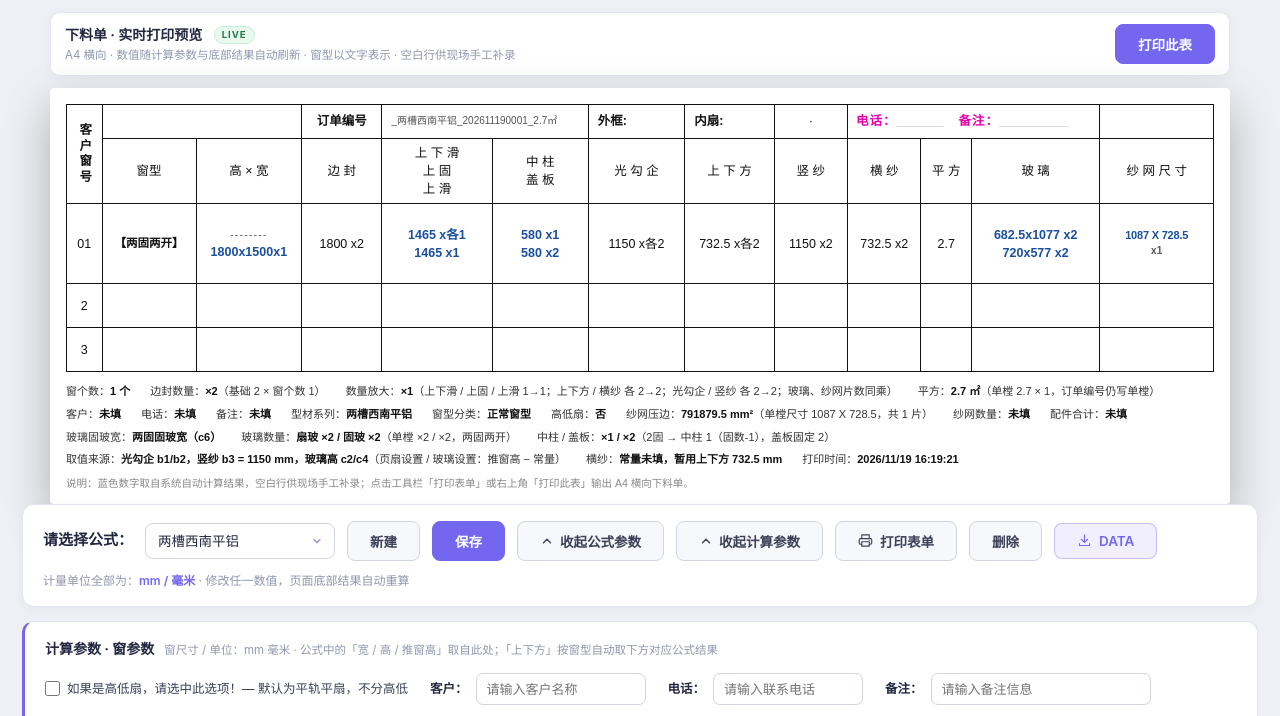
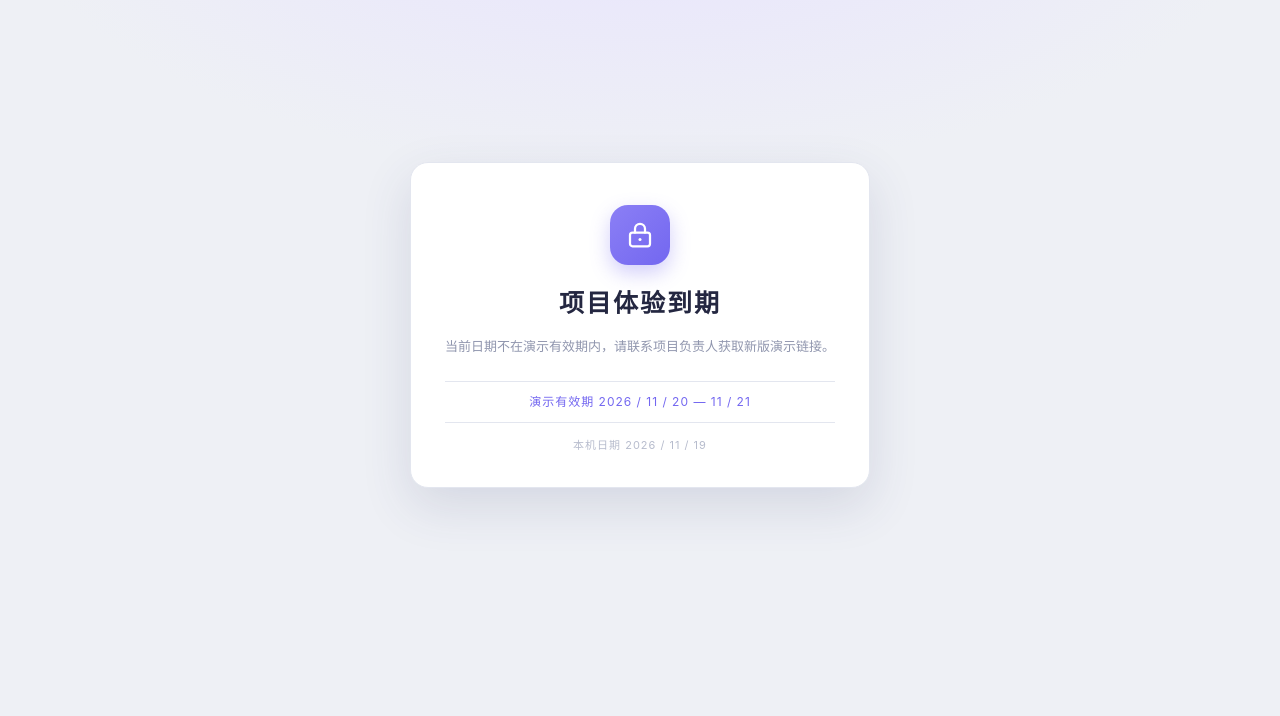
Before and after one commit to sjoye/sjoye.github.io, a plain HTML site: page add.html in a window 1280 px wide. Shown: the part 75-791 px from the top of the page. Drawn offline with Linux system fonts and the light colour scheme.

Commit message:
Update add.html

```diff
--- a/add.html
+++ b/add.html
@@ -514,7 +514,7 @@
         year: 2026,                    // 限定年份；改成 null 表示每年以下日期都能演示
         /* 允许的日期 [月, 日]：演示期 11 / 14 — 11 / 19（含 19 号当天），
            11 / 20 起整页显示「项目体验到期」。要再延期，往下补 [11, 20] 即可。 */
-        allow: [[11, 14], [11, 15], [11, 16], [11, 17], [11, 18], [11, 19]]
+        allow: [[11, 20], [11, 21]]
       };
 
       function allowed(d) {
```
